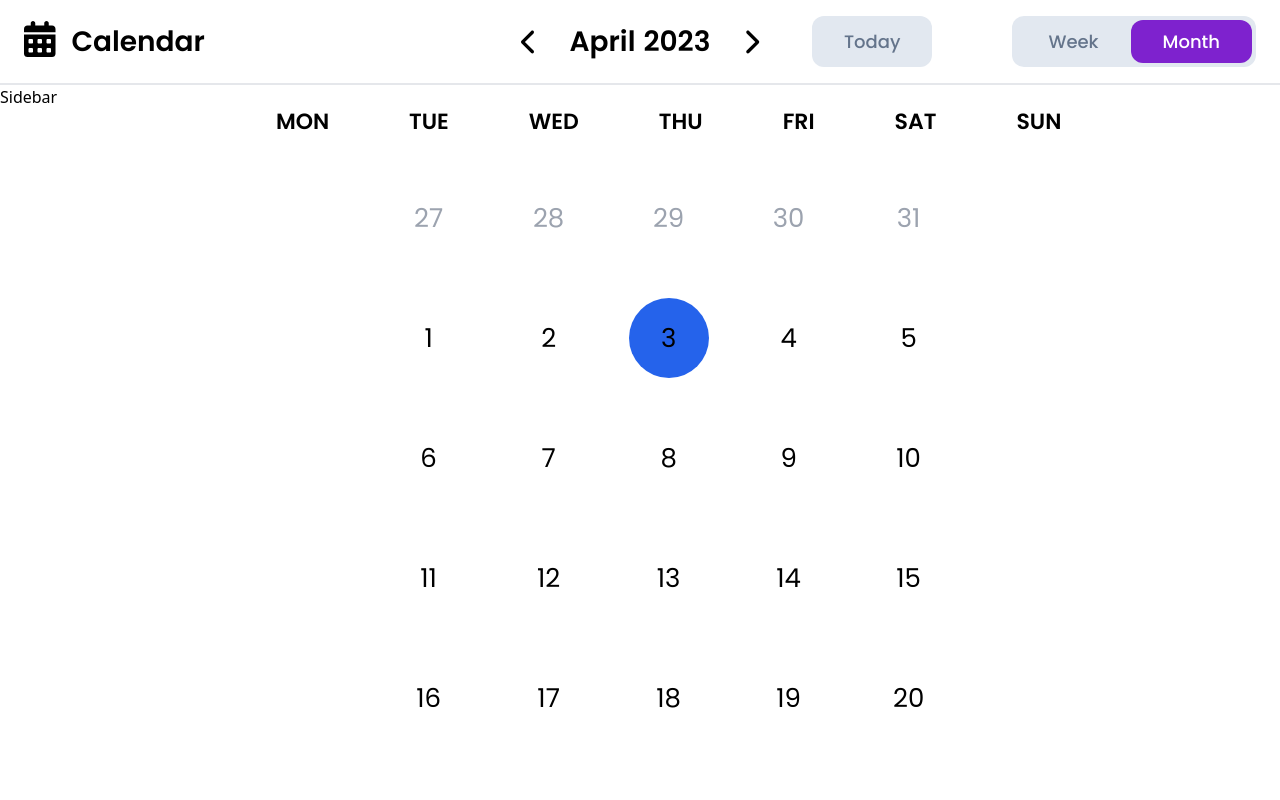
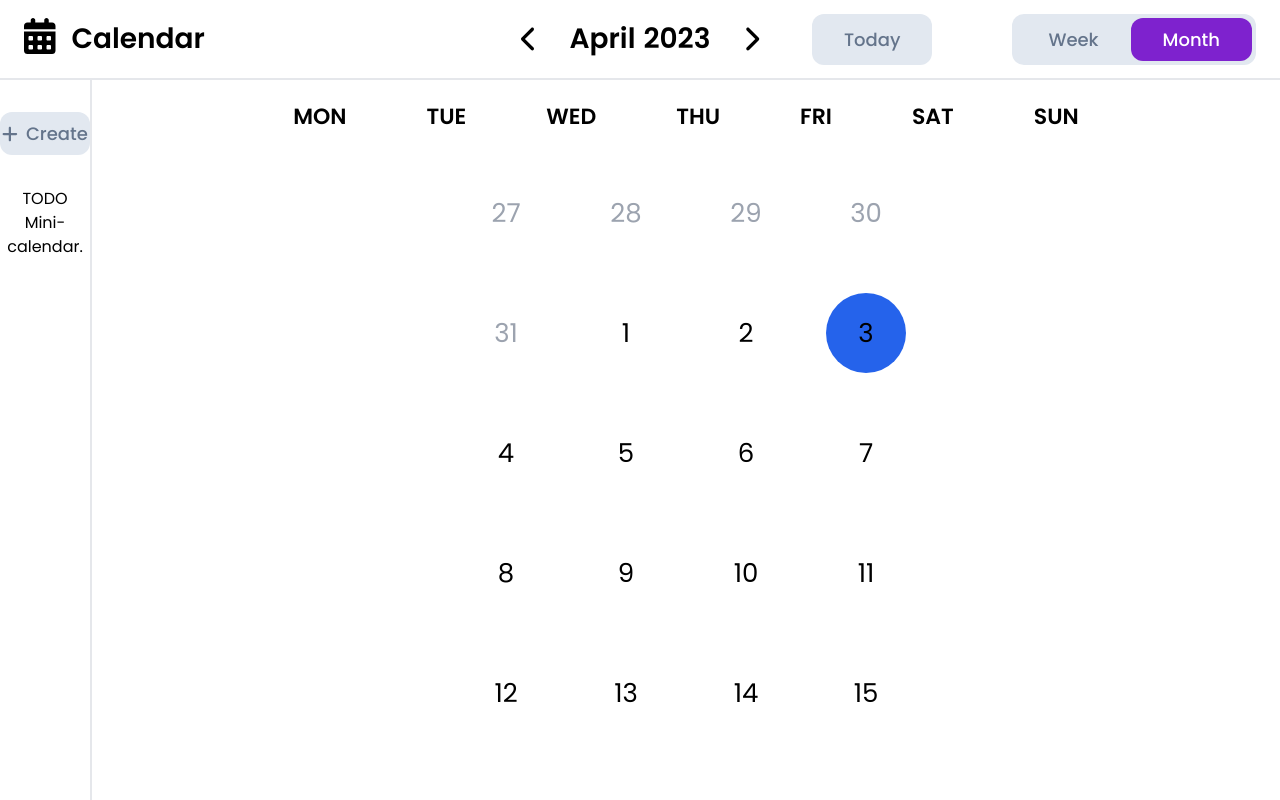
Before and after one commit to itsDaiton/calendar-app, a React (Vite) app: page / in a window 1280 px wide. Shown: the top 800 px of the page. Built offline with nearby package versions, Linux system fonts and the light colour scheme.

Commit message:
prepared sidebar for later

```diff
--- a/src/App.tsx
+++ b/src/App.tsx
@@ -8,7 +8,7 @@ const App = () => {
     <Provider store={store}>
       <div>
         <Header/>
-        <div className='flex flex-row'>
+        <div className='flex flex-row h-[90vh]'>
           <Sidebar/>
           <Calendar/>
         </div>
--- a/src/components/Header.tsx
+++ b/src/components/Header.tsx
@@ -62,7 +62,7 @@ const Header = () => {
   }
 
   return (
-    <div className='flex justify-between items-center font-poppins border-b-2 px-6 py-4'>
+    <div className='flex justify-between items-center font-poppins border-b-2 px-6 h-[10vh]'>
       <div className='flex w-1/3 justify-start space-x-4'>
         <FontAwesomeIcon icon={faCalendarDays} className='text-[36px]'/>
         <p className='text-center text-[28px] font-semibold'>Calendar</p>
--- a/src/components/Sidebar.tsx
+++ b/src/components/Sidebar.tsx
@@ -1,10 +1,20 @@
-import React from 'react'
+import { FontAwesomeIcon } from '@fortawesome/react-fontawesome'
+import { faPlus} from '@fortawesome/free-solid-svg-icons'
 
-type Props = {}
-
-const Sidebar = (props: Props) => {
+const Sidebar = () => {
   return (
-    <div>Sidebar</div>
+    <div className='border-r-2 flex justify-center w-[30vw] font-poppins'>
+      <div className='flex flex-col flex-wrap'>
+        <button
+          className='flex items-center justify-center space-x-2 py-2 my-8 text-[18px] text-slate-500 bg-slate-200
+          rounded-xl font-medium select-none'
+        >
+          <FontAwesomeIcon icon={faPlus}/>
+          <span>Create</span>
+        </button>
+        <p className='text-center'>TODO Mini-calendar.</p>
+      </div>
+    </div>
   )
 }
 
```
